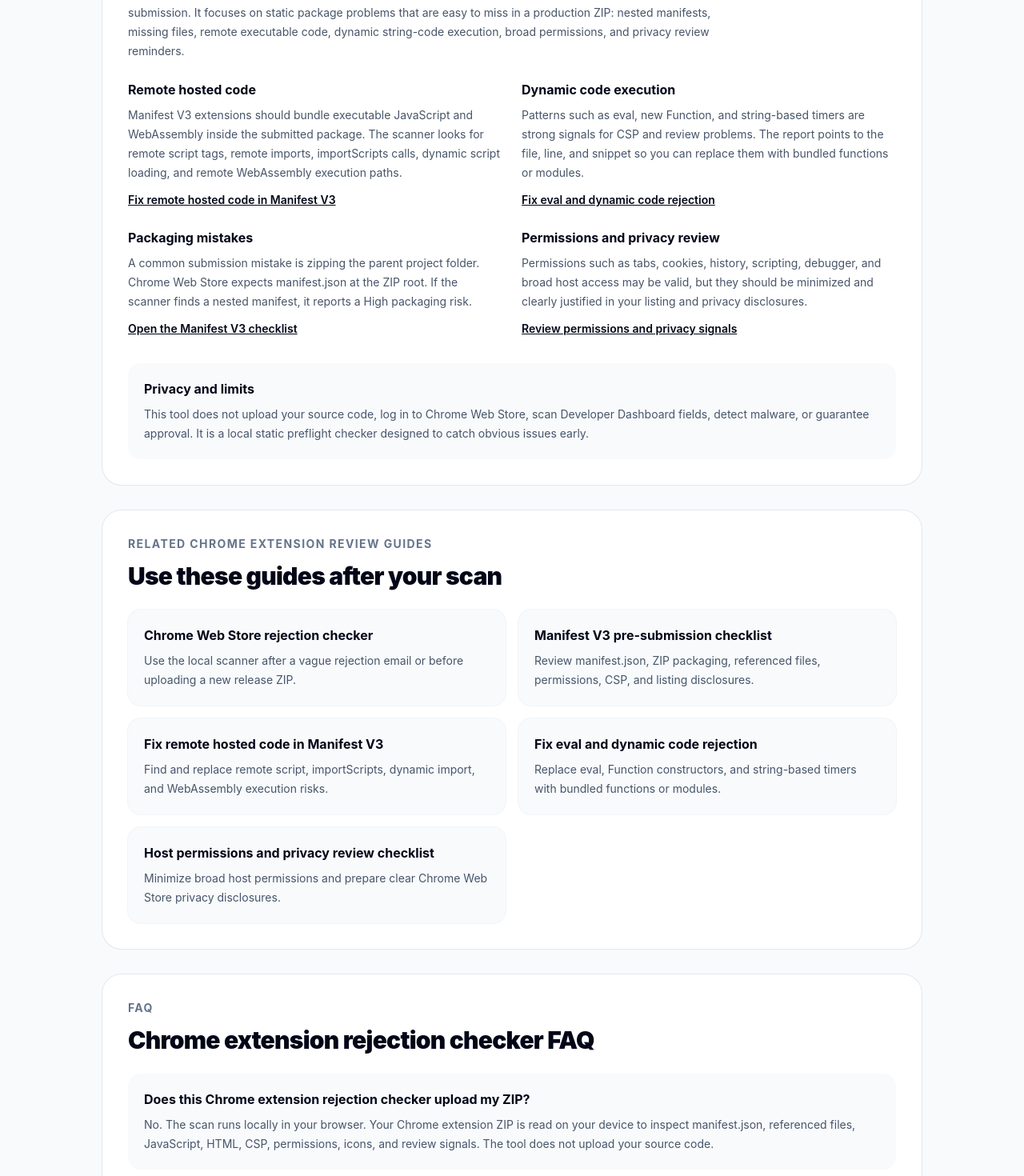
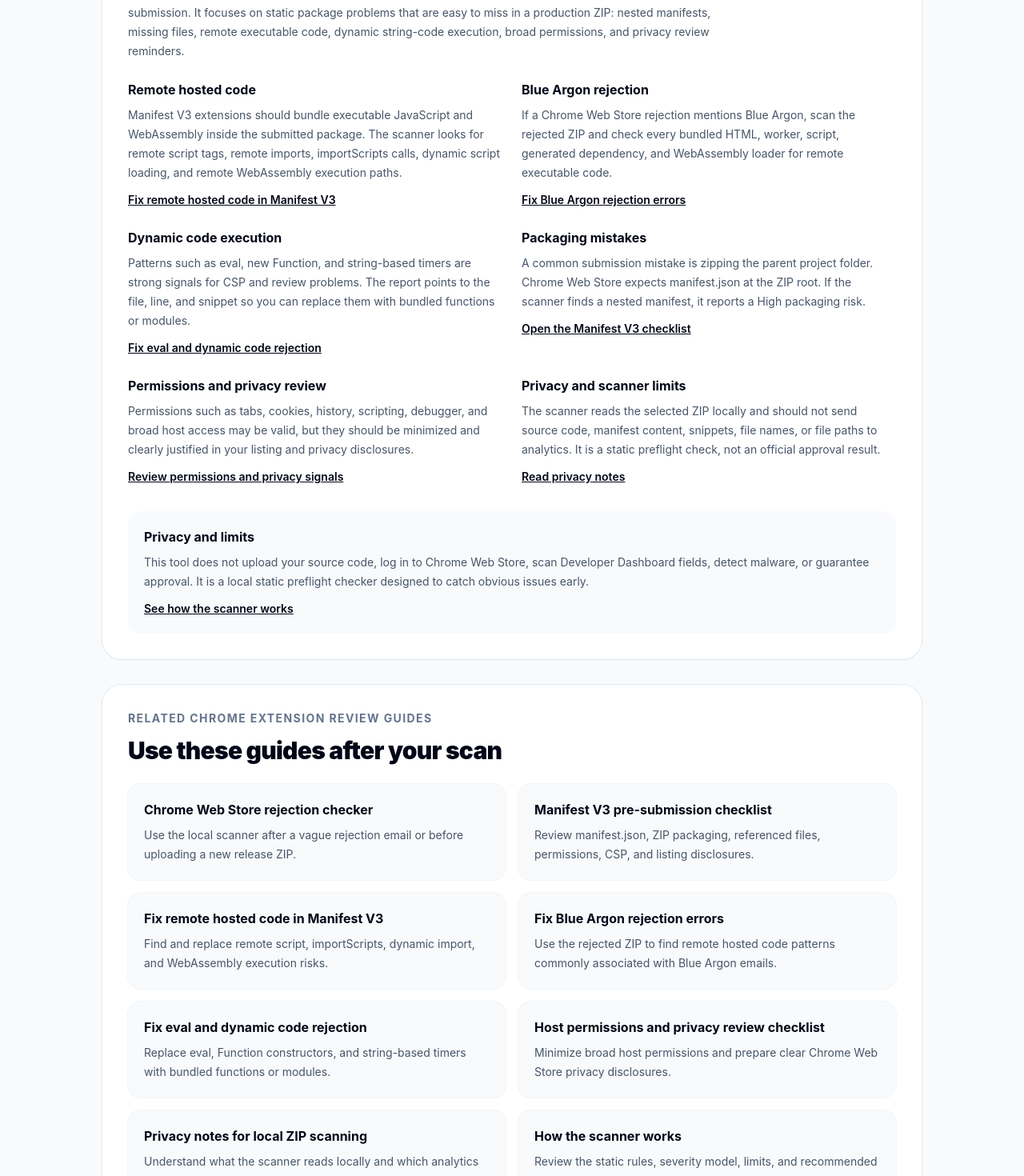
Before and after one commit to whywbhydyq/chrome-extension-rejection-checker, a React (Vite) app: page / in a window 1280 px wide. Shown: the part 1300-2770 px from the top of the page at 80% size. Built offline with nearby package versions, Linux system fonts and the light colour scheme.

Commit message:
Expand homepage SEO links and trust content

```diff
--- a/src/components/SeoContent.tsx
+++ b/src/components/SeoContent.tsx
@@ -15,6 +15,11 @@ const relatedGuides = [
     description: 'Find and replace remote script, importScripts, dynamic import, and WebAssembly execution risks.',
   },
   {
+    href: '/blue-argon-chrome-extension-error',
+    title: 'Fix Blue Argon rejection errors',
+    description: 'Use the rejected ZIP to find remote hosted code patterns commonly associated with Blue Argon emails.',
+  },
+  {
     href: '/chrome-extension-eval-rejection-fix',
     title: 'Fix eval and dynamic code rejection',
     description: 'Replace eval, Function constructors, and string-based timers with bundled functions or modules.',
@@ -23,6 +28,16 @@ const relatedGuides = [
     href: '/chrome-extension-host-permissions-privacy-review',
     title: 'Host permissions and privacy review checklist',
     description: 'Minimize broad host permissions and prepare clear Chrome Web Store privacy disclosures.',
+  },
+  {
+    href: '/privacy',
+    title: 'Privacy notes for local ZIP scanning',
+    description: 'Understand what the scanner reads locally and which analytics data should never be collected.',
+  },
+  {
+    href: '/how-it-works',
+    title: 'How the scanner works',
+    description: 'Review the static rules, severity model, limits, and recommended resubmission workflow.',
   },
 ]
 
@@ -42,6 +57,10 @@ const faqs = [
   {
     question: 'What is remotely hosted code in Manifest V3?',
     answer: 'Remote hosted code generally means executable JavaScript or WebAssembly loaded from outside the submitted extension package. The scanner flags remote script paths and related execution patterns so you can bundle executable code into the ZIP.',
+  },
+  {
+    question: 'What does a Blue Argon rejection usually mean?',
+    answer: 'Blue Argon is commonly associated with remotely hosted code. Scan the exact rejected ZIP and inspect every remote script, dynamic import, importScripts call, WebAssembly fetch path, and generated dependency bundle.',
   },
   {
     question: 'Why does the scanner flag broad host permissions?',
@@ -71,6 +90,11 @@ export function SeoContent() {
             <a className="mt-3 inline-block text-sm font-semibold underline" href="/fix-remote-hosted-code-manifest-v3">Fix remote hosted code in Manifest V3</a>
           </article>
           <article>
+            <h3 className="font-bold">Blue Argon rejection</h3>
+            <p className="mt-2 text-sm leading-6 text-slate-600">If a Chrome Web Store rejection mentions Blue Argon, scan the rejected ZIP and check every bundled HTML, worker, script, generated dependency, and WebAssembly loader for remote executable code.</p>
+            <a className="mt-3 inline-block text-sm font-semibold underline" href="/blue-argon-chrome-extension-error">Fix Blue Argon rejection errors</a>
+          </article>
+          <article>
             <h3 className="font-bold">Dynamic code execution</h3>
             <p className="mt-2 text-sm leading-6 text-slate-600">Patterns such as eval, new Function, and string-based timers are strong signals for CSP and review problems. The report points to the file, line, and snippet so you can replace them with bundled functions or modules.</p>
             <a className="mt-3 inline-block text-sm font-semibold underline" href="/chrome-extension-eval-rejection-fix">Fix eval and dynamic code rejection</a>
@@ -85,10 +109,16 @@ export function SeoContent() {
             <p className="mt-2 text-sm leading-6 text-slate-600">Permissions such as tabs, cookies, history, scripting, debugger, and broad host access may be valid, but they should be minimized and clearly justified in your listing and privacy disclosures.</p>
             <a className="mt-3 inline-block text-sm font-semibold underline" href="/chrome-extension-host-permissions-privacy-review">Review permissions and privacy signals</a>
           </article>
+          <article>
+            <h3 className="font-bold">Privacy and scanner limits</h3>
+            <p className="mt-2 text-sm leading-6 text-slate-600">The scanner reads the selected ZIP locally and should not send source code, manifest content, snippets, file names, or file paths to analytics. It is a static preflight check, not an official approval result.</p>
+            <a className="mt-3 inline-block text-sm font-semibold underline" href="/privacy">Read privacy notes</a>
+          </article>
         </div>
         <div className="mt-8 rounded-2xl bg-slate-50 p-5">
           <h3 className="font-bold">Privacy and limits</h3>
           <p className="mt-2 text-sm leading-6 text-slate-600">This tool does not upload your source code, log in to Chrome Web Store, scan Developer Dashboard fields, detect malware, or guarantee approval. It is a local static preflight checker designed to catch obvious issues early.</p>
+          <a className="mt-3 inline-block text-sm font-semibold underline" href="/how-it-works">See how the scanner works</a>
         </div>
       </section>
 
```
